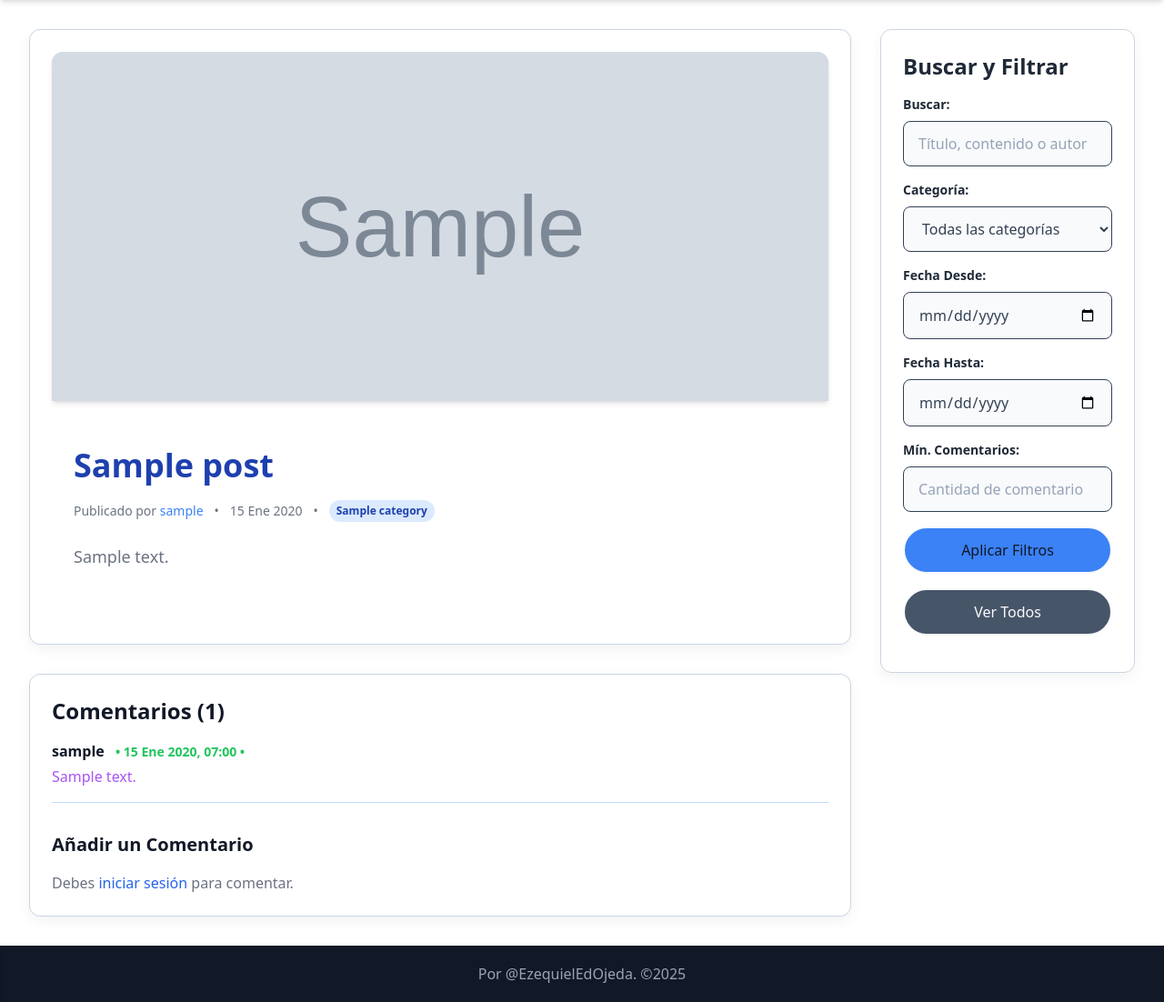
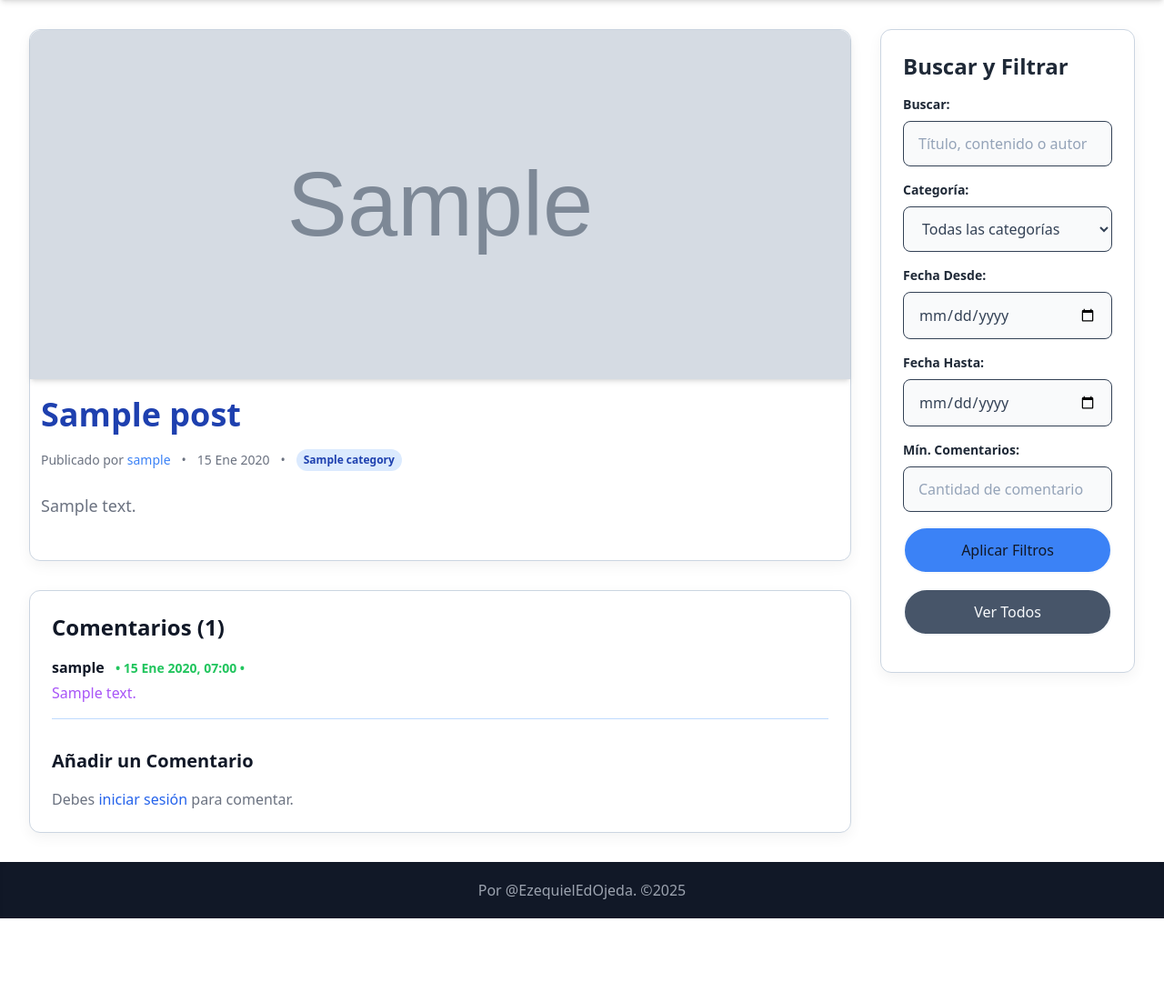
Before and after one commit to EzequielEdOjeda/Blog_Django, a Django app: a page that uses mi_blog/templates/blog/post_detail.html in a window 1280 px wide. Shown: the part 82-1184 px from the top of the page at 91% size. After the commit the page ends 1092 px from the top, so only its background shows below. Run offline with Django 5.2, Linux system fonts and the light colour scheme; tables that the repository leaves empty hold one stand-in row (values such as "Sample post"); grey boxes marked "Sample" are stand-in pictures; some libraries are stand-ins or nearby versions.

Commit message:
Update post_detail.html

```diff
--- a/mi_blog/templates/blog/post_detail.html
+++ b/mi_blog/templates/blog/post_detail.html
@@ -6,11 +6,11 @@
 {% block content %}
 <div class="grid grid-cols-1 lg:grid-cols-4 gap-8">
     <div class="lg:col-span-3"> {# Contenido principal del post #}
-        <article class="card bg-white mb-8">
+        <article class="card bg-white mb-8 p-0">
             {% if post.featured_image %}
-                <img src="{{ post.featured_image.url }}" alt="{{ post.title }}" class="w-full h-96 object-cover rounded-t-xl mb-6 shadow-md">
+                <img src="{{ post.featured_image.url }}" alt="{{ post.title }}" class="w-full h-96 object-cover rounded-t-xl mb-1 shadow-md">
             {% endif %}
-            <div class="p-6">
+            <div class="p-3">
                 <h1 class="text-4xl font-extrabold text-blue-800 dark:text-blue-400 mb-4 leading-tight">{{ post.title }}</h1>
                 <p class="text-gray-500 dark:text-gray-500 text-sm mb-6 flex items-center space-x-3">
                     <span>Publicado por <span class="font-medium text-blue-500 dark:text-blue-500">{{ post.author.username }}</span></span>
```
